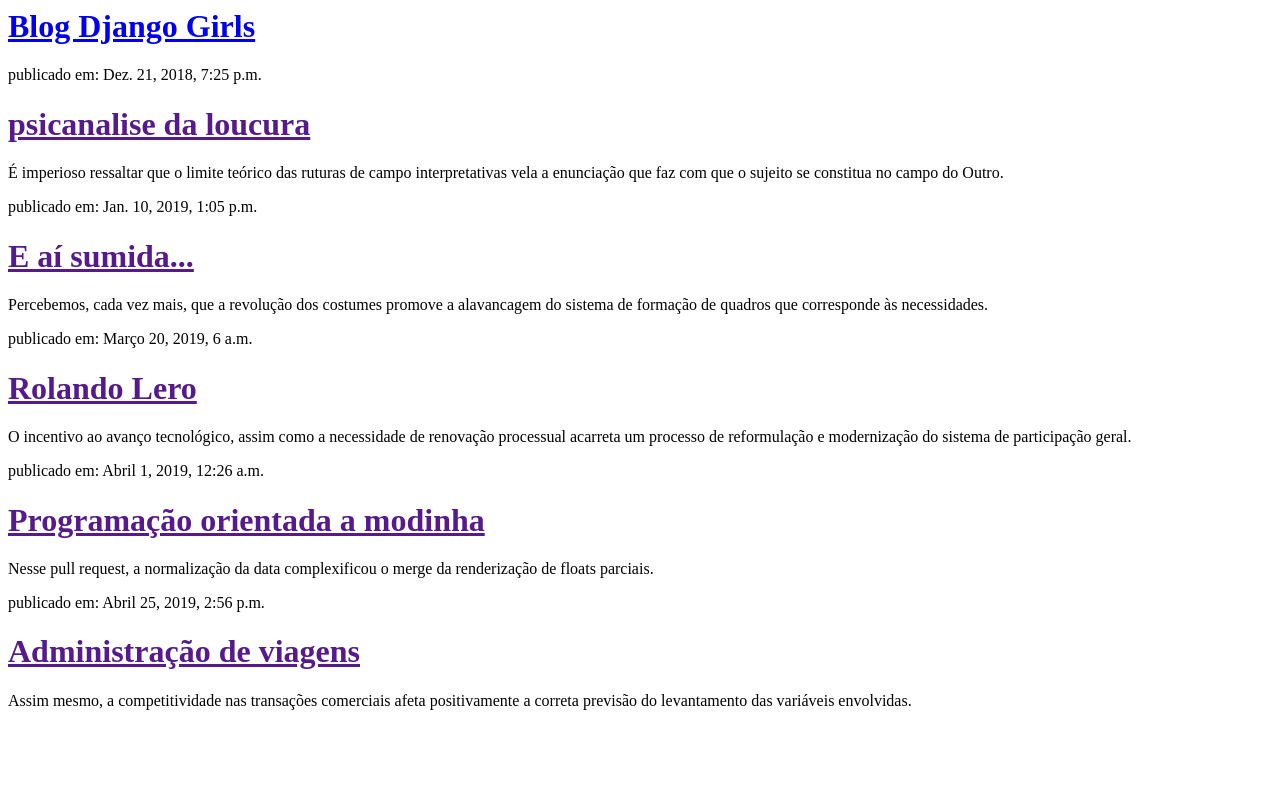
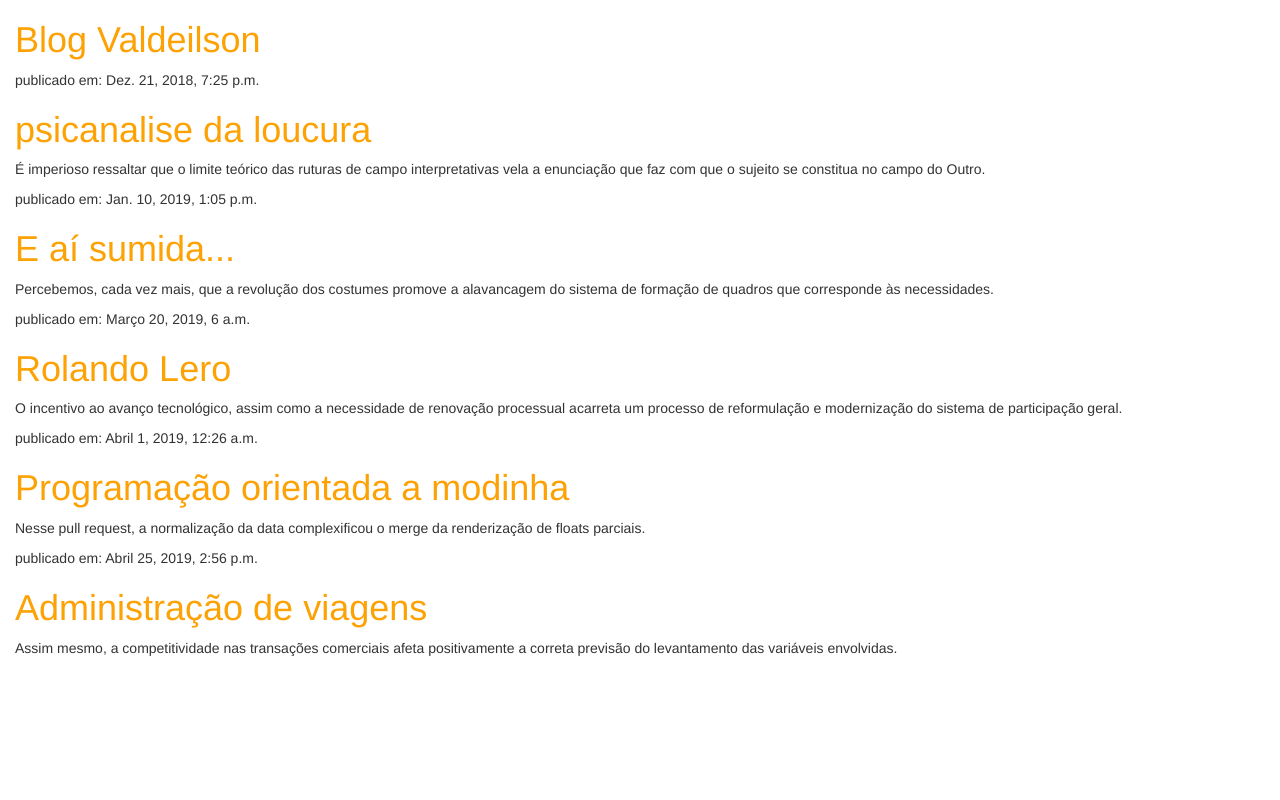
Before and after one commit to Valdeilson-Ramos/blog_django, a Django app: page / in a window 1280 px wide. Run offline with Django 3.2, Linux system fonts and the light colour scheme; data comes from the database, SQL or seed files in the repository; some libraries are stand-ins or nearby versions.

Commit message:
adiconando estilos

```diff
--- /dev/null
+++ b/blog/static/css/blog.css
@@ -0,0 +1,6 @@
+h1 a {
+    color: #FCA205;
+}
+body {
+    padding-left: 15px;
+}
--- a/blog/templates/blog/post_list.html
+++ b/blog/templates/blog/post_list.html
@@ -1,10 +1,14 @@
+{% load static %}
 <html>
     <head>
-        <title>Blog Django Girls</title>
+        <title>Blog Django</title>
+        <link rel="stylesheet" href="//maxcdn.bootstrapcdn.com/bootstrap/3.2.0/css/bootstrap.min.css">
+        <link rel="stylesheet" href="//maxcdn.bootstrapcdn.com/bootstrap/3.2.0/css/bootstrap-theme.min.css">
+        <link rel="stylesheet" href="{% static 'css/blog.css' %}">
     </head>
     <body>
         <div>
-            <h1><a href="/">Blog Django Girls</a></h1>
+            <h1><a href="/">Blog Valdeilson</a></h1>
         </div>
         {% for post in posts %}
             <div>
```
